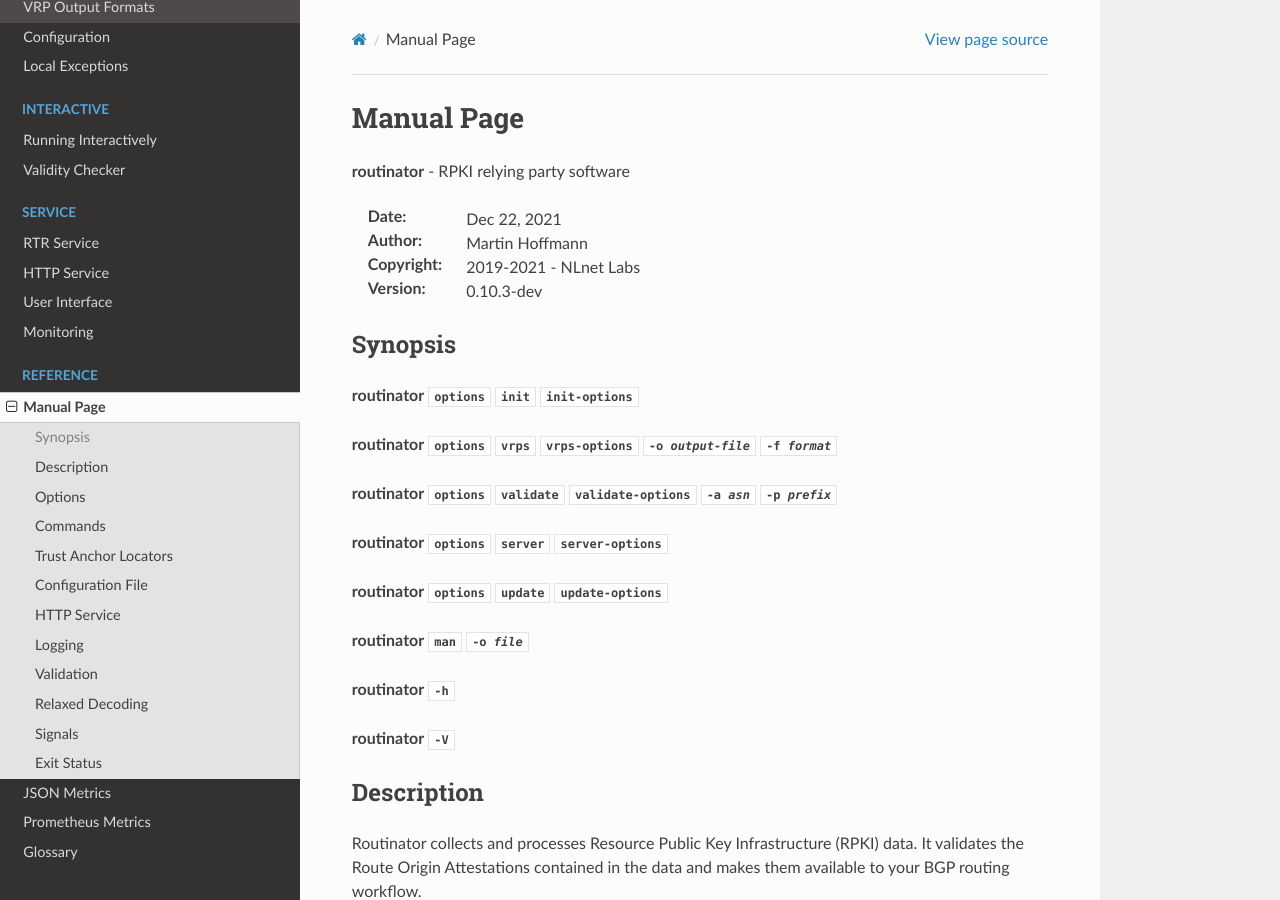
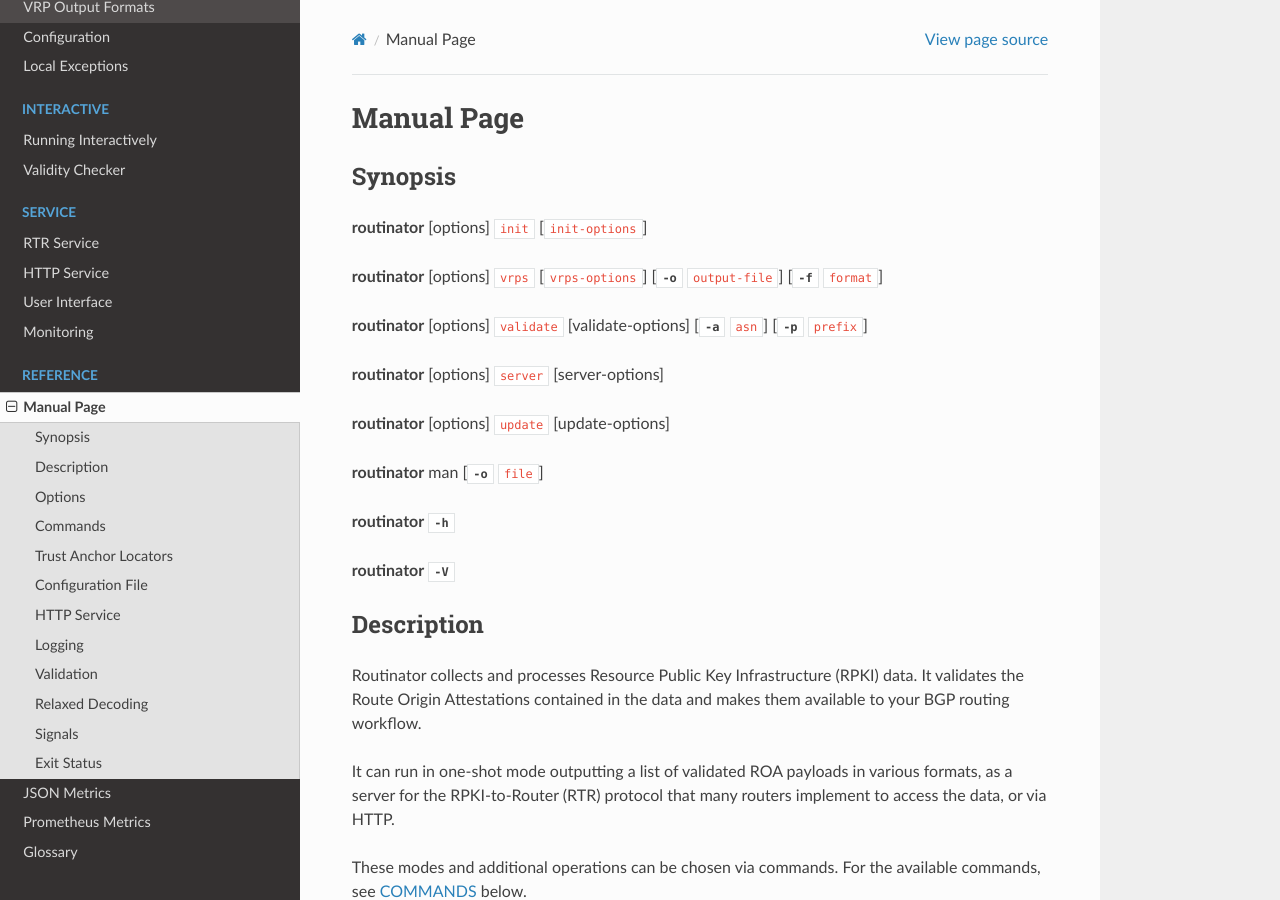
Before and after one commit to NLnetLabs/routinator, a Sphinx documentation site: the page built from source/manual-page.rst, in a window 1280 px wide and 900 px high. Built offline with Sphinx 7.4.7 and the Read the Docs theme 2.0.0, drawn with Linux system fonts in a browser that asks for light colours; pages that are not in the unit, such as notebooks, are missing from menus; some of the changed lines change nothing that is shown.

Commit message:
Simplify manpage

```diff
--- a/source/manual-page.rst
+++ b/source/manual-page.rst
@@ -3,106 +3,24 @@
 Manual Page
 ===========
 
-.. only:: html
+Synopsis
+--------
 
-    :command:`routinator` - RPKI relying party software
+:command:`routinator` [options] ``init`` [``init-options``]
 
-    :Date:       |today|
-    :Author:     Martin Hoffmann
-    :Copyright:  2019-2021 - NLnet Labs
-    :Version:    |release|
+:command:`routinator` [options] ``vrps`` [``vrps-options``] [:option:`-o` ``output-file``] [:option:`-f` ``format``]
 
-    Synopsis
-    --------
+:command:`routinator` [options] ``validate`` [validate-options] [:option:`-a` ``asn``] [:option:`-p` ``prefix``]
 
-    .. raw:: html
+:command:`routinator` [options] ``server`` [server-options]
 
-      <p><strong class="command">routinator</strong> <code class="xref std
-      std-option docutils literal notranslate"><span
-      class="pre">options</span></code> <a class="reference internal"
-      href="#subcmd-init"><code class="xref std std-subcmd docutils literal
-      notranslate"><span class="pre">init</span></code></a> <code class="xref std
-      std-option docutils literal notranslate"><span
-      class="pre">init-options</span></code></p>
+:command:`routinator` [options] ``update`` [update-options]
 
-      <p><strong class="command">routinator</strong> <code class="xref std
-      std-option docutils literal notranslate"><span
-      class="pre">options</span></code> <a class="reference internal"
-      href="#subcmd-vrps"><code class="xref std std-subcmd docutils literal
-      notranslate"><span class="pre">vrps</span></code></a> <code class="xref std
-      std-option docutils literal notranslate"><span
-      class="pre">vrps-options</span></code> <a class="reference
-      internal" href="#cmdoption-o"><code class="xref std std-option docutils
-      literal notranslate"><span class="pre">-o
-      <var>output-file</var></span></code></a> <a class="reference internal"
-      href="#cmdoption-format"><code class="xref std std-option docutils literal
-      notranslate"><span class="pre">-f <var>format</var></span></code></a></p>
+:command:`routinator` man [:option:`-o` ``file``]
 
-      <p><strong class="command">routinator</strong> <code class="xref std
-      std-option docutils literal notranslate"><span
-      class="pre">options</span></code> <a class="reference internal"
-      href="#subcmd-validate"><code class="xref std std-subcmd docutils literal
-      notranslate"><span class="pre">validate</span></code></a> <code class="xref std
-      std-option docutils literal notranslate"><span
-      class="pre">validate-options</span></code> <a class="reference internal"
-      href="#cmdoption-asn"><code class="xref std std-option docutils literal
-      notranslate"><span class="pre">-a <var>asn</var></span></code></a> <a
-      class="reference internal" href="#cmdoption-prefix"><code class="xref std
-      std-option docutils literal notranslate"><span class="pre">-p
-      <var>prefix</var></span></code></a></p>
+:command:`routinator` :option:`-h`
 
-      <p><strong class="command">routinator</strong> <code class="xref std
-      std-option docutils literal notranslate"><span
-      class="pre">options</span></code> <a class="reference internal"
-      href="#subcmd-server"><code class="xref std std-subcmd docutils literal
-      notranslate"><span class="pre">server</span></code></a> <code class="xref std
-      std-option docutils literal notranslate"><span
-      class="pre">server-options</span></code></p>
-
-      <p><strong class="command">routinator</strong> <code class="xref std
-      std-option docutils literal notranslate"><span
-      class="pre">options</span></code> <a class="reference internal"
-      href="#subcmd-update"><code class="xref std std-subcmd docutils literal
-      notranslate"><span class="pre">update</span></code></a> <code class="xref std
-      std-option docutils literal notranslate"><span
-      class="pre">update-options</span></code></p>
-
-      <p><strong class="command">routinator</strong> <a class="reference internal"
-      href="#subcmd-man"><code class="xref std std-subcmd docutils literal
-      notranslate"><span class="pre">man</span></code></a> <a class="reference
-      internal" href="#cmdoption-output"><code class="xref std std-option docutils
-      literal notranslate"><span class="pre">-o
-      <var>file</var></span></code></a></p>
-
-      <p><strong class="command">routinator</strong> <a
-      class="reference internal" href="#cmdoption-h"><code class="xref std
-      std-option docutils literal notranslate"><span
-      class="pre">-h</span></code></a></p>
-
-      <p><strong class="command">routinator</strong> <a class="reference internal"
-      href="#cmdoption-version"><code class="xref std std-option docutils literal
-      notranslate"><span class="pre">-V</span></code></a></p>
-
-.. only:: man
-
-      Synopsis
-      --------
-
-      :command:`routinator` [options] ``init`` [``init-options``]
-
-      :command:`routinator` [options] ``vrps`` [``vrps-options``] [:option:`-o` ``output-file``] [:option:`-f` ``format``]
-
-      :command:`routinator` [options] ``validate`` [validate-options] [:option:`-a` ``asn``] [:option:`-p` ``prefix``]
-
-      :command:`routinator` [options] ``server`` [server-options]
-
-      :command:`routinator` [options] ``update`` [update-options]
-
-      :command:`routinator` man [:option:`-o` ``file``]
-
-      :command:`routinator` :option:`-h`
-
-      :command:`routinator` :option:`-V`
+:command:`routinator` :option:`-V`
 
 Description
 -----------
```
